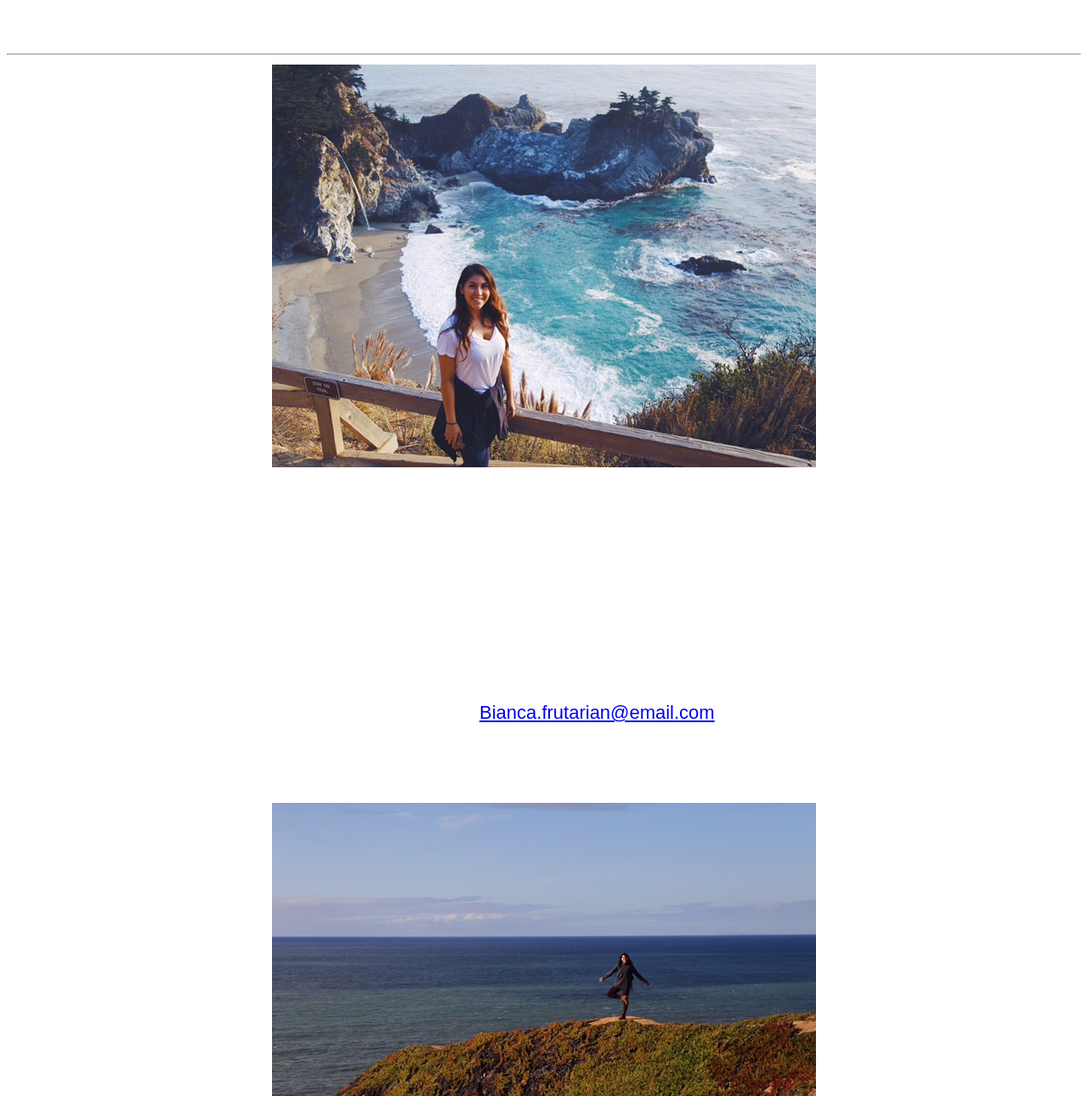
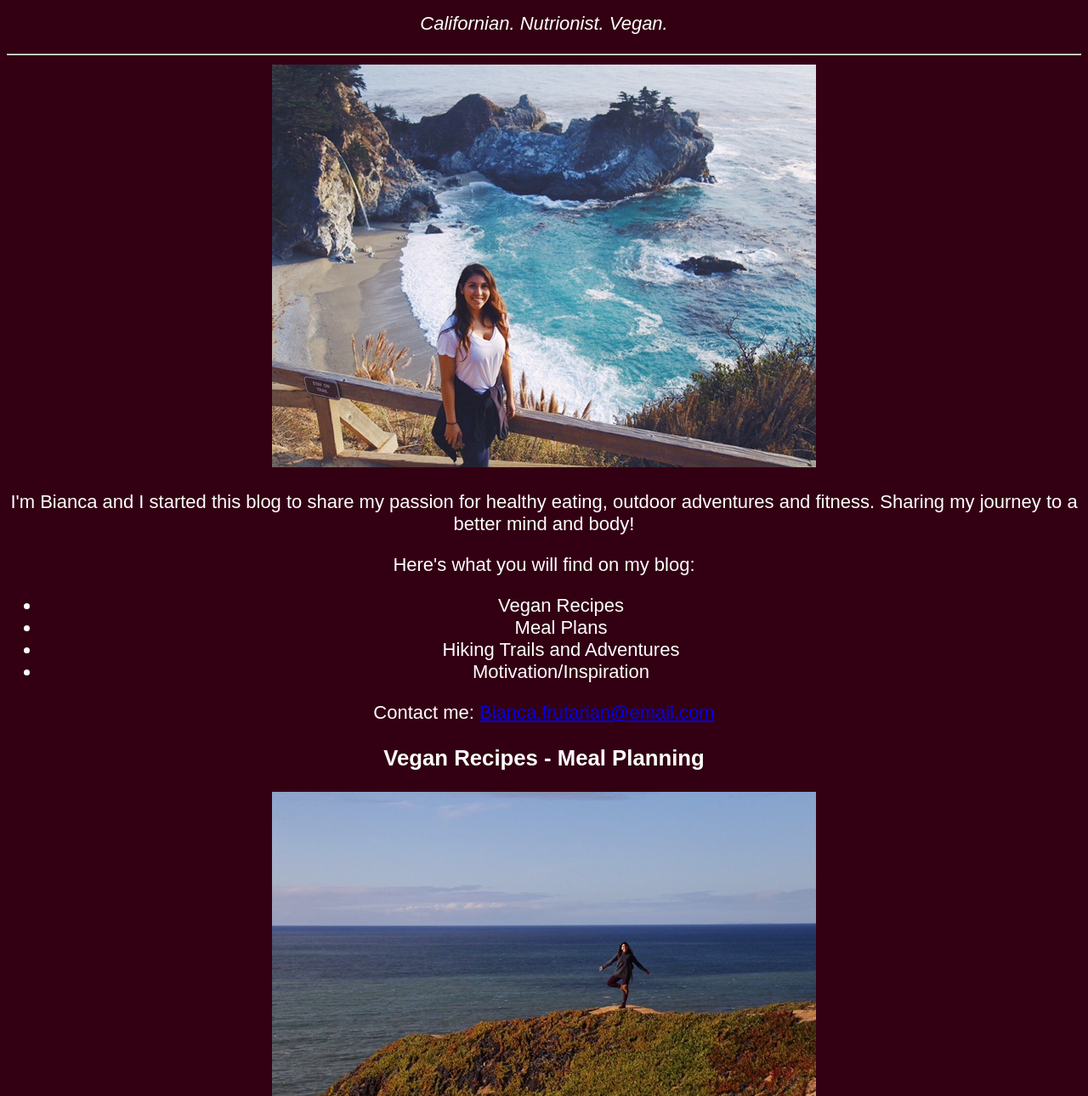
Before and after one commit to mgmfl5/mgmfl5.github.io, a plain HTML site: page unit3/index.html in a window 1280 px wide. Shown: the part 94-1384 px from the top of the page at 85% size. Drawn offline with Linux system fonts and the light colour scheme.

Commit message:
more changes

```diff
--- a/unit3/css/style.css
+++ b/unit3/css/style.css
@@ -1,9 +1,10 @@
 body {
 	font-family: arial;
-	background-color: 51,0,19;
+	background-color: #330013;
 	font-size: 22px;
 	color: white;
 	text-align: center;
+}
 #slogan {
 	font-style: italic;
 }
--- a/unit3/index.html
+++ b/unit3/index.html
@@ -6,7 +6,7 @@
 </head>
 <body>
 <h1>Bianca the Frutarian</h1>
-<p> id="slogan"=Californian. Nutrionist. Vegan.</p>
+<p id="slogan">Californian. Nutrionist. Vegan.</a></p>
 <hr>
 <img src="images/IMG_2712.jpg">
 <p>I'm Bianca and I started this blog to share my passion for healthy eating, outdoor adventures and fitness. Sharing my journey to a better mind and body!</p>
@@ -19,7 +19,7 @@
 </ul>
 <p>Contact me: <a href="mailto:bianca.frutarian@email.com">Bianca.frutarian@email.com</a></p>
 <p></p>
-<h2>Vegan Recipes - Meal Planning</h2>
+<h3>Vegan Recipes - Meal Planning</h3>
 <img src="images/IMG_2552.jpg">
 <img src="images/IMG_2265.jpg">
 <img src="images/IMG_1437.jpg">
```
